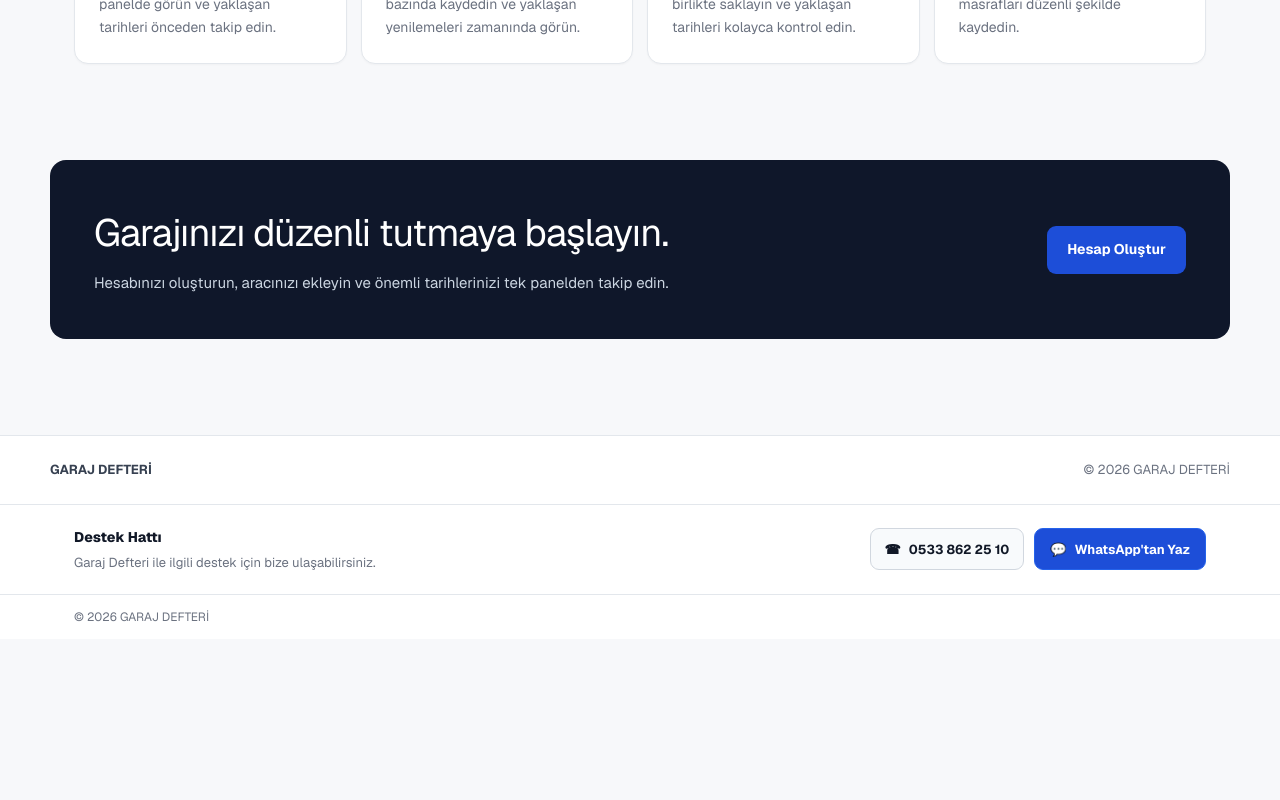
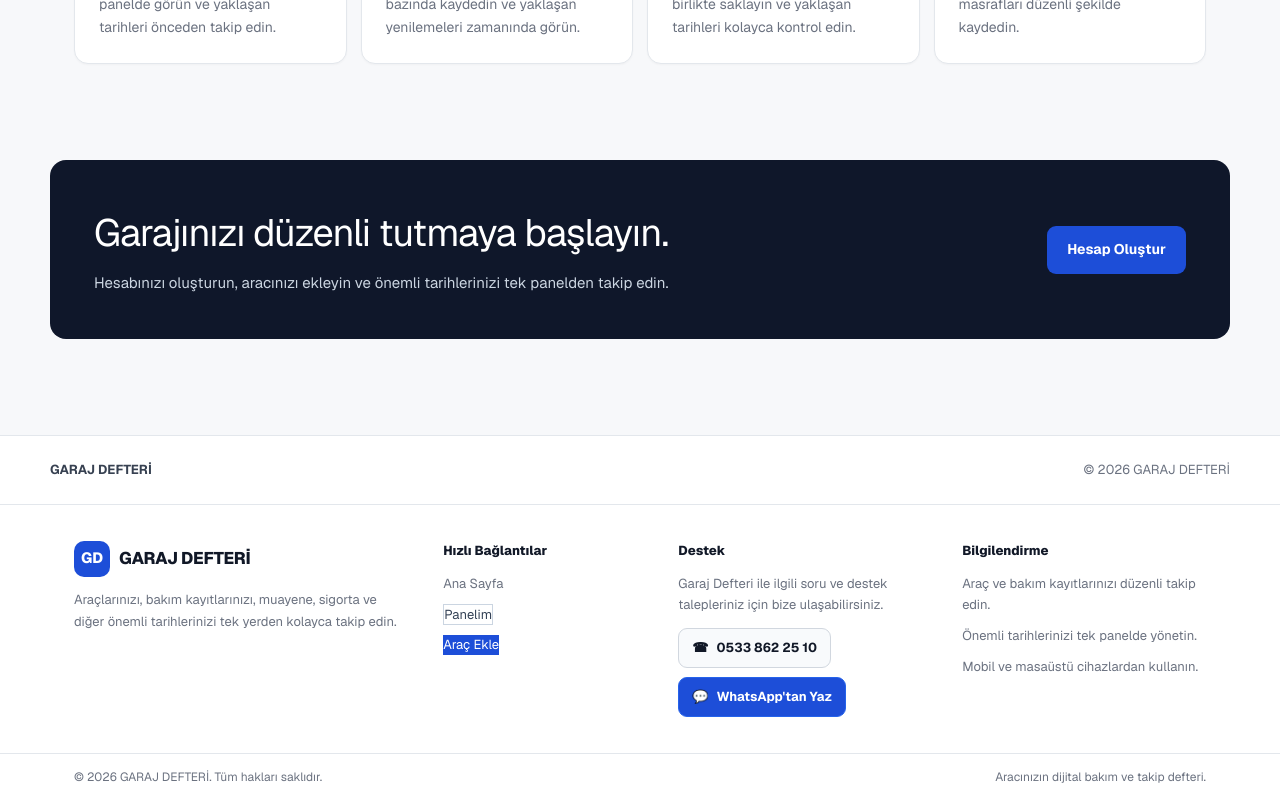
Before and after one commit to garajdefterim/garaj-defteri, a Next.js app: page / in a window 1280 px wide. Shown: the part 1283-2083 px from the top of the page. Before the commit the page ends 1922 px from the top, so only its background shows below. Built offline with nearby package versions, Linux system fonts and the light colour scheme.

Commit message:
Footer alani gelistirildi

```diff
--- a/app/layout.tsx
+++ b/app/layout.tsx
@@ -103,7 +103,7 @@ export default function RootLayout({
           </div>
 
           <footer
-            className="site-support-footer"
+            className="site-footer"
             style={{
               width: "100%",
               borderTop: "1px solid var(--border)",
@@ -111,76 +111,112 @@ export default function RootLayout({
               color: "var(--foreground)",
             }}
           >
+            <div className="site-footer-main">
+              <div className="site-footer-brand">
                 <div
-              className="site-support-footer-inner"
                   style={{
-                width: "100%",
-                maxWidth: "1180px",
-                margin: "0 auto",
-                padding: "22px 24px",
-                display: "flex",
+                    display: "inline-flex",
                     alignItems: "center",
-                justifyContent: "space-between",
-                gap: "20px",
-                flexWrap: "wrap",
+                    gap: "9px",
+                    marginBottom: "12px",
                   }}
                 >
                   <div
                     style={{
-                  minWidth: 0,
+                      width: "36px",
+                      height: "36px",
+                      borderRadius: "10px",
+                      display: "flex",
+                      alignItems: "center",
+                      justifyContent: "center",
+                      backgroundColor: "#1D4ED8",
+                      color: "#FFFFFF",
+                      fontWeight: 800,
+                      fontSize: "15px",
                     }}
                   >
+                    GD
+                  </div>
+
                   <strong
                     style={{
-                    display: "block",
-                    fontSize: "14px",
-                    fontWeight: 750,
-                    color: "var(--foreground)",
+                      fontSize: "17px",
+                      fontWeight: 800,
+                      letterSpacing: "-0.3px",
                     }}
                   >
-                  Destek Hattı
+                    GARAJ DEFTERİ
                   </strong>
+                </div>
 
                 <p
                   style={{
-                    margin: "5px 0 0",
+                    margin: 0,
+                    maxWidth: "330px",
                     color: "var(--muted)",
                     fontSize: "13px",
-                    lineHeight: 1.5,
+                    lineHeight: 1.7,
                   }}
                 >
-                  Garaj Defteri ile ilgili destek için bize ulaşabilirsiniz.
+                  Araçlarınızı, bakım kayıtlarınızı, muayene, sigorta ve diğer
+                  önemli tarihlerinizi tek yerden kolayca takip edin.
                 </p>
               </div>
 
-              <div
-                className="site-support-footer-actions"
+              <div className="site-footer-column">
+                <strong className="site-footer-title">
+                  Hızlı Bağlantılar
+                </strong>
+
+                <nav
                   style={{
                     display: "flex",
-                  alignItems: "center",
+                    flexDirection: "column",
                     gap: "10px",
-                  flexWrap: "wrap",
+                  }}
+                >
+                  <a href="/" className="site-footer-link">
+                    Ana Sayfa
+                  </a>
+
+                  <a href="/dashboard" className="site-footer-link">
+                    Panelim
+                  </a>
+
+                  <a href="/arac-ekle" className="site-footer-link">
+                    Araç Ekle
+                  </a>
+                </nav>
+              </div>
+
+              <div className="site-footer-column">
+                <strong className="site-footer-title">Destek</strong>
+
+                <p
+                  style={{
+                    margin: "0 0 12px",
+                    maxWidth: "260px",
+                    color: "var(--muted)",
+                    fontSize: "13px",
+                    lineHeight: 1.6,
+                  }}
+                >
+                  Garaj Defteri ile ilgili soru ve destek talepleriniz için bize
+                  ulaşabilirsiniz.
+                </p>
+
+                <div
+                  style={{
+                    display: "flex",
+                    flexDirection: "column",
+                    gap: "9px",
+                    alignItems: "flex-start",
                   }}
                 >
                   <a
                     href="tel:+905338622510"
+                    className="site-footer-contact"
                     aria-label="Destek hattını ara: 0533 862 25 10"
-                  style={{
-                    minHeight: "42px",
-                    padding: "0 14px",
-                    display: "inline-flex",
-                    alignItems: "center",
-                    justifyContent: "center",
-                    gap: "8px",
-                    borderRadius: "9px",
-                    border: "1px solid var(--border-strong)",
-                    backgroundColor: "var(--card-soft)",
-                    color: "var(--foreground)",
-                    fontSize: "13px",
-                    fontWeight: 700,
-                    textDecoration: "none",
-                    whiteSpace: "nowrap",
-                  }}
                   >
                     <span aria-hidden="true">☎</span>
                     0533 862 25 10
@@ -190,23 +226,8 @@ export default function RootLayout({
                     href={whatsappLinki}
                     target="_blank"
                     rel="noopener noreferrer"
+                    className="site-footer-whatsapp"
                     aria-label="WhatsApp üzerinden destek al"
-                  style={{
-                    minHeight: "42px",
-                    padding: "0 15px",
-                    display: "inline-flex",
-                    alignItems: "center",
-                    justifyContent: "center",
-                    gap: "8px",
-                    borderRadius: "9px",
-                    border: "1px solid #2563EB",
-                    backgroundColor: "#1D4ED8",
-                    color: "#FFFFFF",
-                    fontSize: "13px",
-                    fontWeight: 700,
-                    textDecoration: "none",
-                    whiteSpace: "nowrap",
-                  }}
                   >
                     <span aria-hidden="true">💬</span>
                     WhatsApp&apos;tan Yaz
@@ -214,48 +235,187 @@ export default function RootLayout({
                 </div>
               </div>
 
+              <div className="site-footer-column">
+                <strong className="site-footer-title">Bilgilendirme</strong>
+
                 <div
                   style={{
-                width: "100%",
-                borderTop: "1px solid var(--border)",
+                    display: "flex",
+                    flexDirection: "column",
+                    gap: "10px",
                   }}
                 >
-              <div
-                style={{
-                  width: "100%",
-                  maxWidth: "1180px",
-                  margin: "0 auto",
-                  padding: "13px 24px",
-                  color: "var(--muted)",
-                  fontSize: "12px",
-                  lineHeight: 1.5,
-                }}
-              >
-                © {new Date().getFullYear()} GARAJ DEFTERİ
+                  <span className="site-footer-info">
+                    Araç ve bakım kayıtlarınızı düzenli takip edin.
+                  </span>
+
+                  <span className="site-footer-info">
+                    Önemli tarihlerinizi tek panelde yönetin.
+                  </span>
+
+                  <span className="site-footer-info">
+                    Mobil ve masaüstü cihazlardan kullanın.
+                  </span>
+                </div>
+              </div>
+            </div>
+
+            <div className="site-footer-bottom">
+              <div className="site-footer-bottom-inner">
+                <span>
+                  © {new Date().getFullYear()} GARAJ DEFTERİ. Tüm hakları
+                  saklıdır.
+                </span>
+
+                <span>Aracınızın dijital bakım ve takip defteri.</span>
               </div>
             </div>
 
             <style>{`
-              @media (max-width: 640px) {
-                .site-support-footer-inner {
-                  padding: 20px 16px !important;
-                  align-items: stretch !important;
+              .site-footer-main {
+                width: 100%;
+                max-width: 1180px;
+                margin: 0 auto;
+                padding: 36px 24px;
+                display: grid;
+                grid-template-columns: 1.35fr 0.8fr 1fr 1fr;
+                gap: 40px;
               }
 
-                .site-support-footer-actions {
-                  width: 100% !important;
-                  display: grid !important;
-                  grid-template-columns: 1fr !important;
+              .site-footer-brand,
+              .site-footer-column {
+                min-width: 0;
               }
 
-                .site-support-footer-actions > a {
-                  width: 100% !important;
-                  min-height: 46px !important;
+              .site-footer-title {
+                display: block;
+                margin-bottom: 14px;
+                color: var(--foreground);
+                font-size: 13px;
+                font-weight: 750;
               }
 
-                .site-support-footer > div:last-of-type > div {
-                  padding-left: 16px !important;
-                  padding-right: 16px !important;
+              .site-footer-link {
+                width: fit-content;
+                color: var(--muted);
+                font-size: 13px;
+                line-height: 1.5;
+                text-decoration: none;
+                transition:
+                  color 0.2s ease,
+                  transform 0.2s ease;
+              }
+
+              .site-footer-link:hover {
+                color: #2563EB;
+                transform: translateX(2px);
+              }
+
+              .site-footer-info {
+                color: var(--muted);
+                font-size: 13px;
+                line-height: 1.6;
+              }
+
+              .site-footer-contact {
+                min-height: 40px;
+                padding: 0 13px;
+                display: inline-flex;
+                align-items: center;
+                justify-content: center;
+                gap: 8px;
+                border-radius: 9px;
+                border: 1px solid var(--border-strong);
+                background-color: var(--card-soft);
+                color: var(--foreground);
+                font-size: 13px;
+                font-weight: 700;
+                text-decoration: none;
+                white-space: nowrap;
+                transition:
+                  border-color 0.2s ease,
+                  transform 0.2s ease;
+              }
+
+              .site-footer-contact:hover {
+                border-color: #2563EB;
+                transform: translateY(-1px);
+              }
+
+              .site-footer-whatsapp {
+                min-height: 40px;
+                padding: 0 13px;
+                display: inline-flex;
+                align-items: center;
+                justify-content: center;
+                gap: 8px;
+                border-radius: 9px;
+                border: 1px solid #2563EB;
+                background-color: #1D4ED8;
+                color: #FFFFFF;
+                font-size: 13px;
+                font-weight: 700;
+                text-decoration: none;
+                white-space: nowrap;
+                transition:
+                  background-color 0.2s ease,
+                  transform 0.2s ease;
+              }
+
+              .site-footer-whatsapp:hover {
+                background-color: #1E40AF;
+                transform: translateY(-1px);
+              }
+
+              .site-footer-bottom {
+                width: 100%;
+                border-top: 1px solid var(--border);
+              }
+
+              .site-footer-bottom-inner {
+                width: 100%;
+                max-width: 1180px;
+                margin: 0 auto;
+                padding: 14px 24px;
+                display: flex;
+                justify-content: space-between;
+                align-items: center;
+                gap: 16px;
+                color: var(--muted);
+                font-size: 12px;
+                line-height: 1.5;
+              }
+
+              @media (max-width: 960px) {
+                .site-footer-main {
+                  grid-template-columns: 1fr 1fr;
+                  gap: 32px;
+                }
+              }
+
+              @media (max-width: 640px) {
+                .site-footer-main {
+                  grid-template-columns: 1fr;
+                  gap: 28px;
+                  padding: 30px 16px;
+                }
+
+                .site-footer-column {
+                  padding-top: 2px;
+                }
+
+                .site-footer-contact,
+                .site-footer-whatsapp {
+                  width: 100%;
+                  min-height: 46px;
+                  box-sizing: border-box;
+                }
+
+                .site-footer-bottom-inner {
+                  padding: 14px 16px;
+                  flex-direction: column;
+                  align-items: flex-start;
+                  gap: 5px;
                 }
               }
             `}</style>
```
Lines whose indentation alone changed are shown as unchanged.
